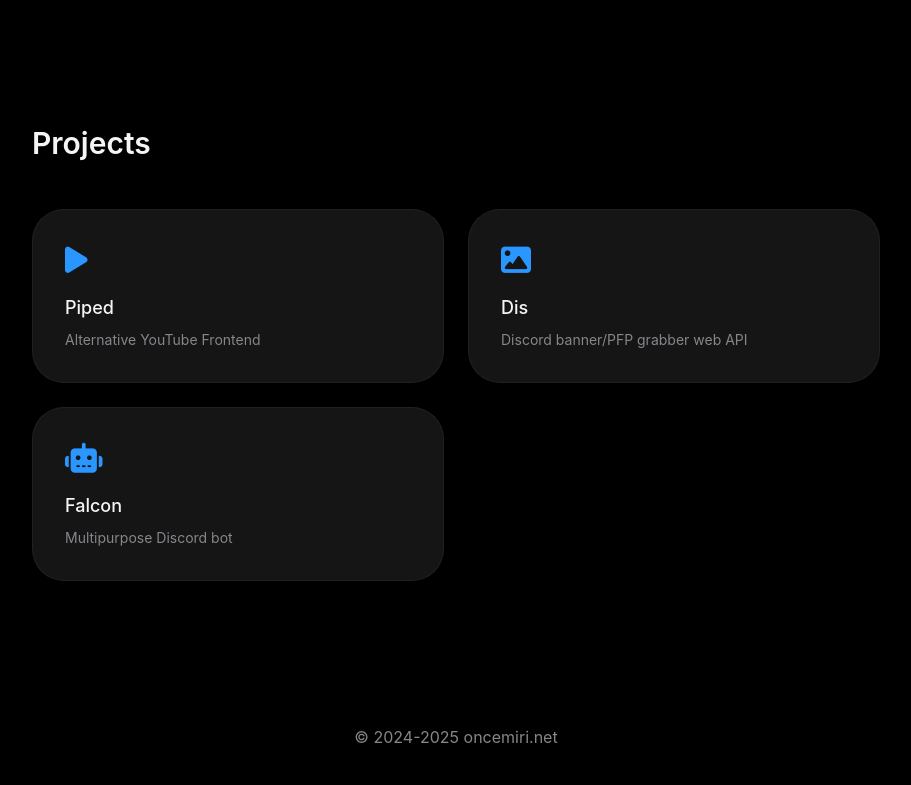
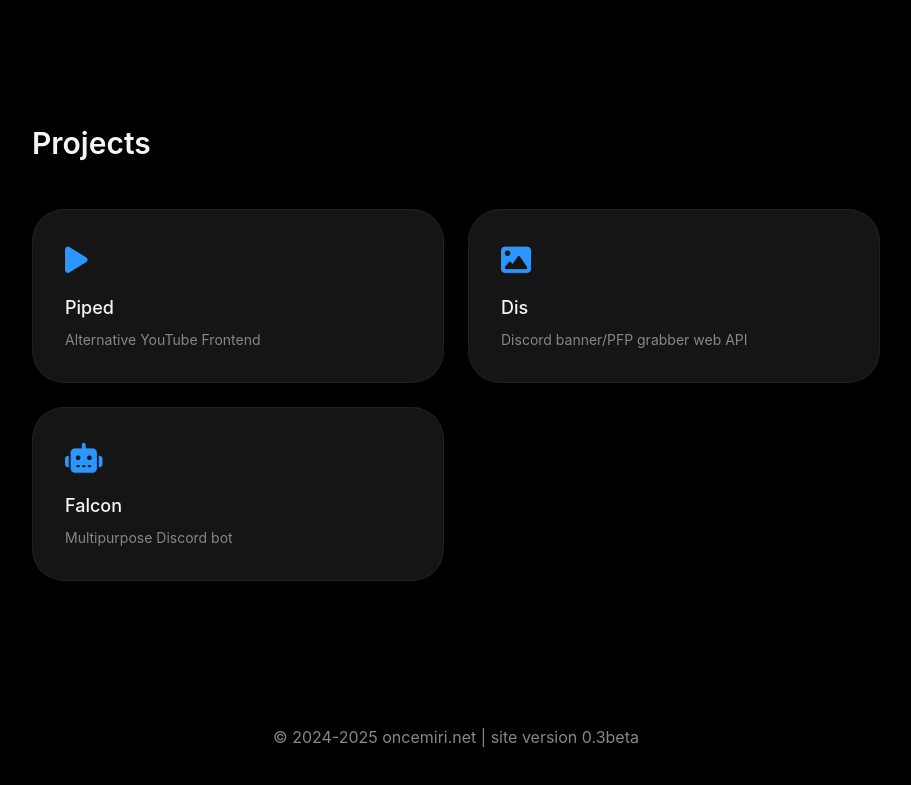
Before and after one commit to Thoryian/page, a plain HTML site: page index.html in a window 1280 px wide. Shown: the part 1157-1942 px from the top of the page, without its empty margins (184-1095 px from the left). Drawn offline with nearby package versions, Linux system fonts and the light colour scheme; a web font is replaced by a local one.

Commit message:
Update index.html

```diff
--- a/index.html
+++ b/index.html
@@ -70,7 +70,7 @@
       </section>
     </main>
     <footer class="py-12 px-6 text-center text-ap-secondary">
-      <p>© 2024-<script>document.write(new Date().getFullYear())</script> oncemiri.net</p>
+      <p>© 2024-<script>document.write(new Date().getFullYear())</script> oncemiri.net | site version 0.3beta</p>
     </footer>
     <script>
     const watchOS=/Watch/.test(navigator.platform);watchOS&&(document.body.classList.add("watch"),document.querySelectorAll(".text-adjust").forEach(e=>e.style.fontSize="0.75rem"),document.querySelectorAll(".icon-adjust").forEach(e=>e.style.fontSize="1.25rem"));const sections=document.querySelectorAll("section"),observer=new IntersectionObserver(e=>{e.forEach(e=>{e.isIntersecting&&(e.target.style.opacity="1",e.target.style.transform="translateY(0)")})},{threshold:.1,rootMargin:"0px 0px -10% 0px"});sections.forEach(e=>{observer.observe(e)});const mainName=document.getElementById("main-name");let hue=0;function updateMainNameGradient(){const e=`hsl(${hue},100%,70%)`,t=`hsl(${(hue+60)%360},100%,70%)`,n=`hsl(${(hue+120)%360},100%,70%)`;mainName.style.background=`linear-gradient(to right, ${e}, ${t}, ${n})`,mainName.style.webkitBackgroundClip="text",mainName.style.backgroundClip="text",mainName.style.color="transparent",hue=(hue+1)%360}setInterval(updateMainNameGradient,50);const navName=document.getElementById("nav-name");navName.style.background="linear-gradient(135deg, #6366f1, #2563eb)",navName.style.webkitBackgroundClip="text",navName.style.backgroundClip="text",navName.style.color="transparent"
```
